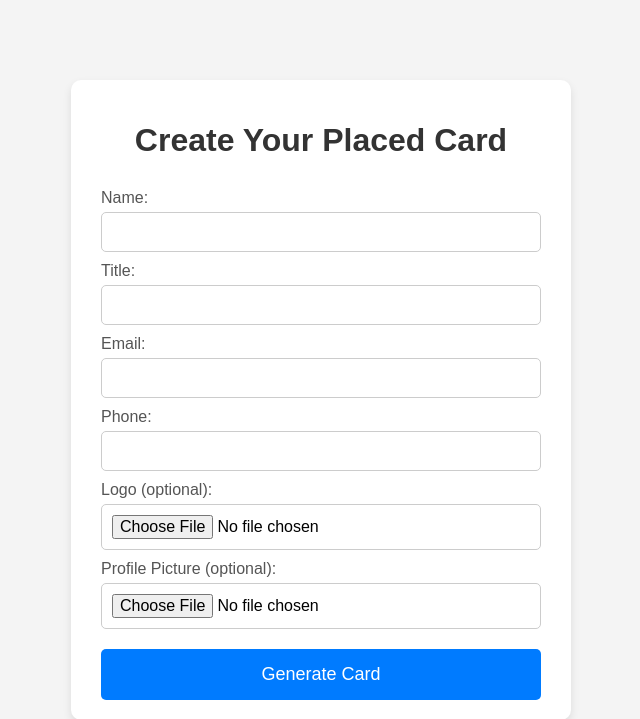
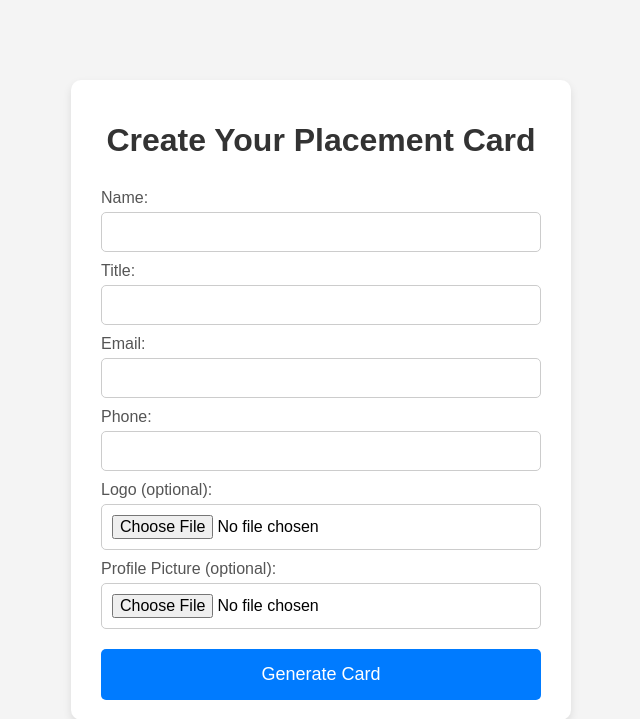
Before and after one commit to thisaakash/placement-card, a Flask app: page / in a window 1280 px wide. Shown: the top 719 px of the page, without its empty margins (319-959 px from the left). Run offline with Flask 3, Linux system fonts and the light colour scheme.

Commit message:
Update index.html

```diff
--- a/templates/index.html
+++ b/templates/index.html
@@ -3,7 +3,7 @@
 <head>
     <meta charset="UTF-8">
     <meta name="viewport" content="width=device-width, initial-scale=1.0">
-    <title>Card Generate</title>
+    <title>Badge Generate</title>
     <style>
         body {
             font-family: Arial, sans-serif;
@@ -77,7 +77,7 @@
 </head>
 <body>
     <div class="container">
-        <h1>Create Your Placed Card</h1>
+        <h1>Create Your Placement Card</h1>
         <form method="post" enctype="multipart/form-data">
             <label for="name">Name:</label>
             <input type="text" id="name" name="name" required>
```
